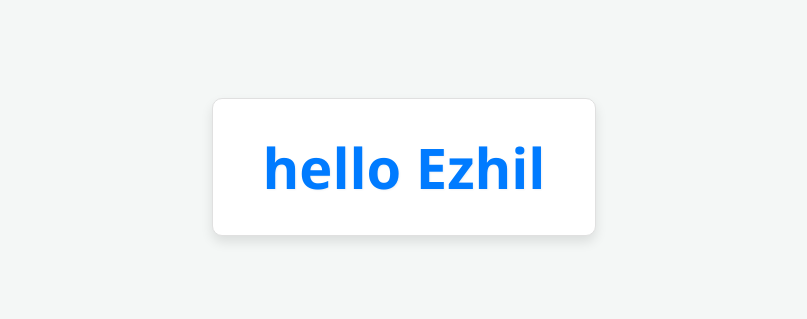
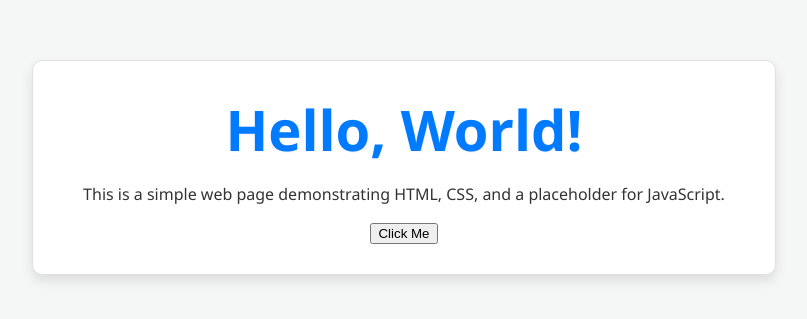
Before and after one commit to EzhilsreeJ/codearchitect-generated, a plain HTML site: page index.html in a window 1280 px wide. Shown: the part 233-552 px from the top of the page, without its empty margins (236-1043 px from the left). Drawn offline with Linux system fonts and the light colour scheme.

Commit message:
CodeArchitect: generated project "test"

```diff
--- a/index.html
+++ b/index.html
@@ -3,12 +3,14 @@
 <head>
     <meta charset="UTF-8">
     <meta name="viewport" content="width=device-width, initial-scale=1.0">
-    <title>Greeting</title>
+    <title>Hello World Page</title>
     <link rel="stylesheet" href="style.css">
 </head>
 <body>
     <div class="container">
-        <h1 id="greeting"></h1>
+        <h1>Hello, World!</h1>
+        <p>This is a simple web page demonstrating HTML, CSS, and a placeholder for JavaScript.</p>
+        <button id="myButton">Click Me</button>
     </div>
     <script src="script.js"></script>
 </body>
```
